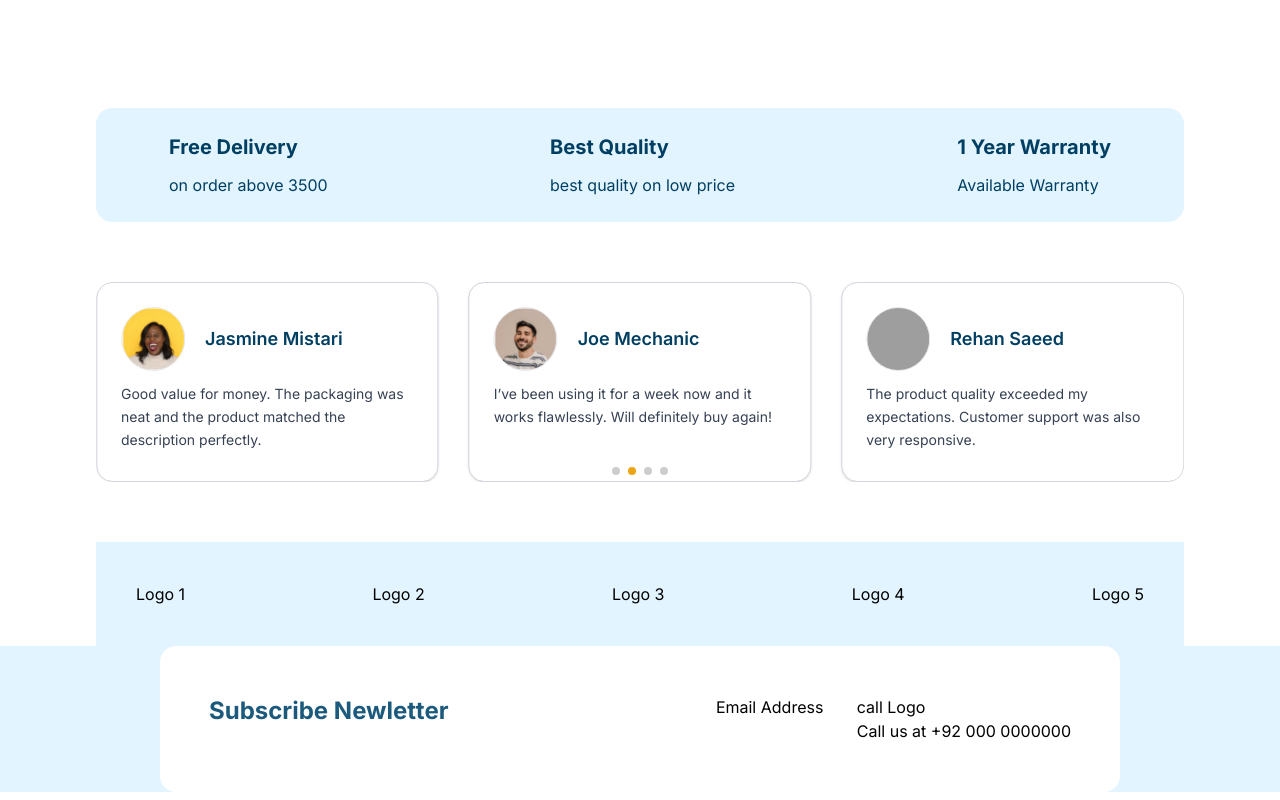
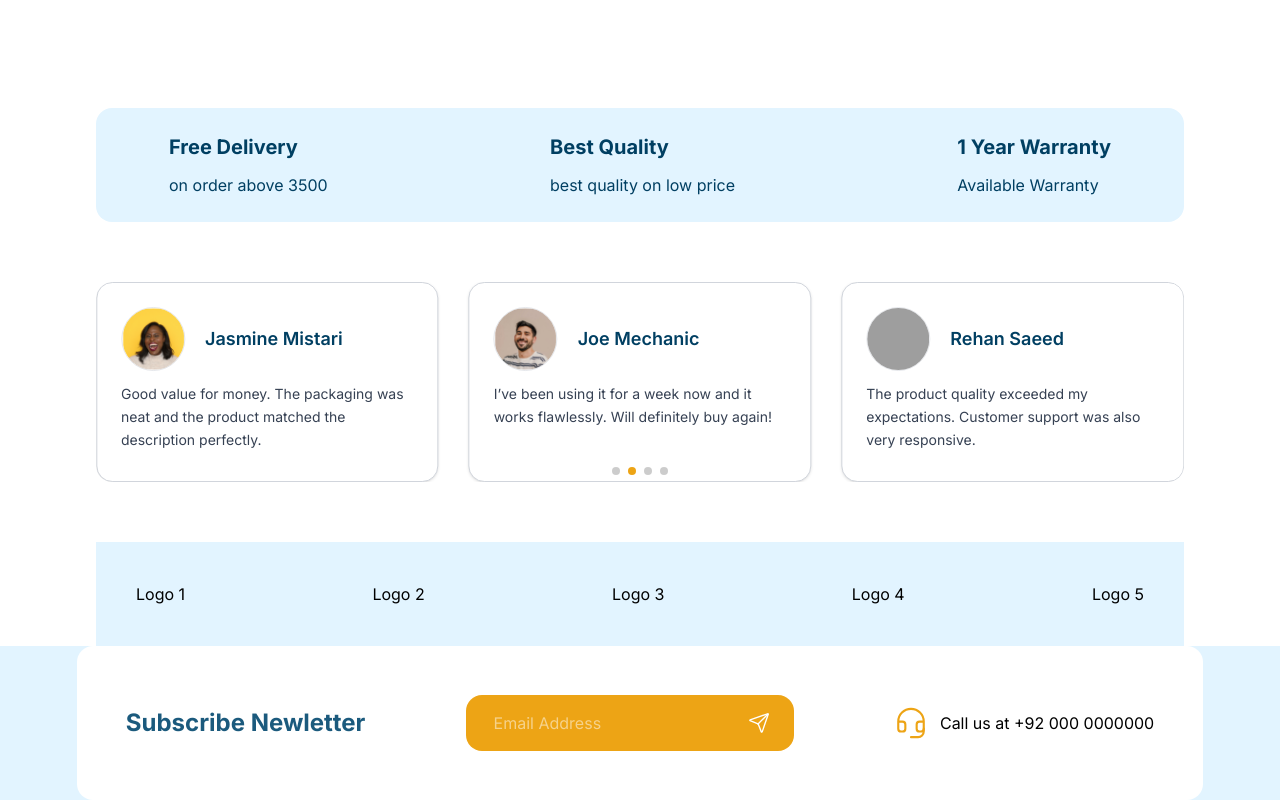
Before and after one commit to adeel-bot/NexMart, a Next.js app: page / in a window 1280 px wide. Shown: the part 2540-3340 px from the top of the page. Built offline with nearby package versions, Linux system fonts and the light colour scheme; grey boxes are pictures that could not be loaded.

Commit message:
modified:   app/components/layout/Footer.js new file:   public/headset.svg new file:   public/send.svg

```diff
--- a/app/components/layout/Footer.js
+++ b/app/components/layout/Footer.js
@@ -1,14 +1,22 @@
-import React from 'react'
+    "use client"
+import React from 'react';
+import Image from 'next/image';
+
 
 const Footer = () => {
   return (
     <div className='bg-[#E2F4FF] '>
-            <div className='flex justify-between max-w-[75vw] mx-auto border border-transparent
+            <div className='flex justify-between  items-center max-w-[88vw] mx-auto border border-transparent
             rounded-2xl bg-white p-12'>
               <div className='font-bold text-2xl text-[#1B5A7D]'>Subscribe Newletter</div>
-              <div><input type="email" name="email" id="email" />Email Address</div>
-              <div>
-                <div>call Logo</div>
+              <div className='bg-[#EDA415] flex gap-4 text-white rounded-2xl px-6 py-3 focus:border-none'>
+                <input className='p-1' type="email" name="email"  id="email" placeholder='Email Address'/>
+                <Image className='cursor-pointer' src="/send.svg" height={22} width={22}  alt="send-icon" />
+                </div>
+              <div className='flex gap-3 items-center'>
+                <div >
+                <Image className='cursor-pointer' src="/headset.svg" height={34} width={34}  alt="headset-icon" />
+                </div>
                 <div>Call us at +92 000 0000000</div>
               </div>
             </div>
```
Also changed, not shown: public/headset.svg (added), public/send.svg (added).
